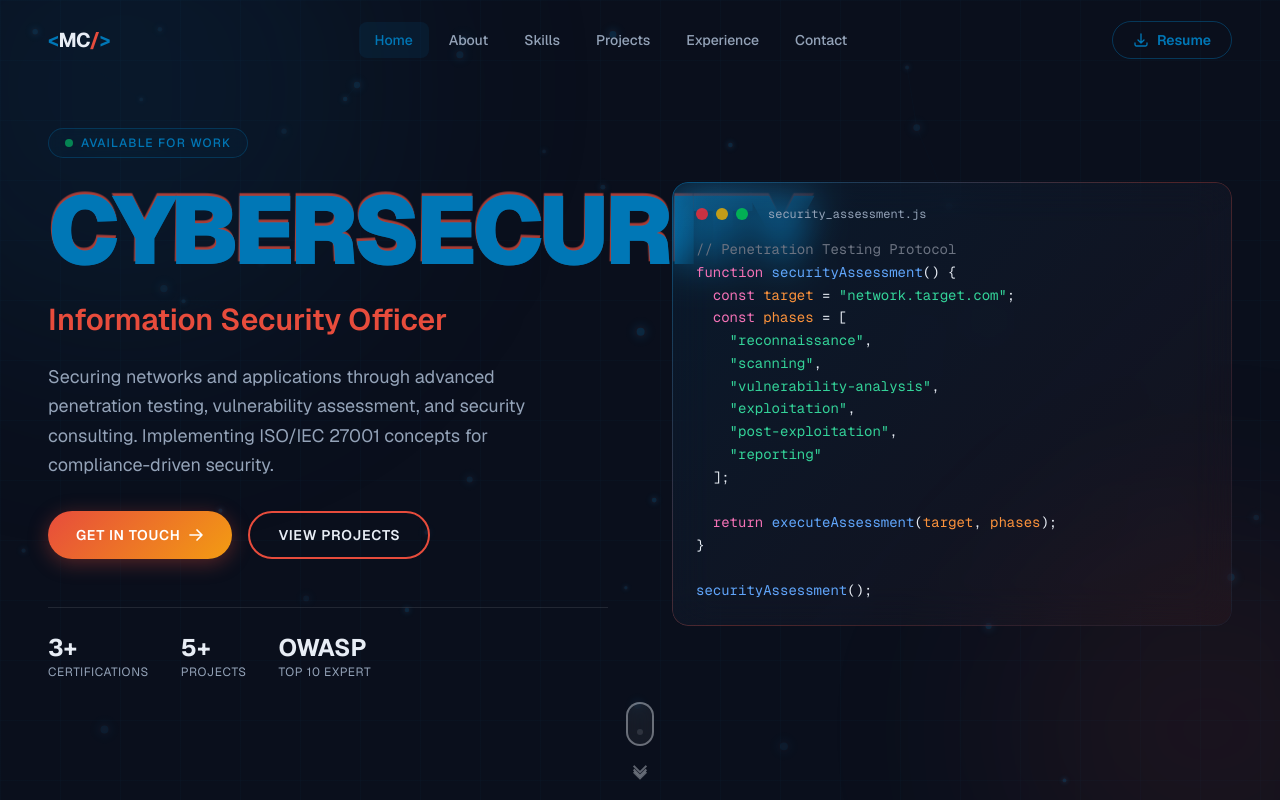
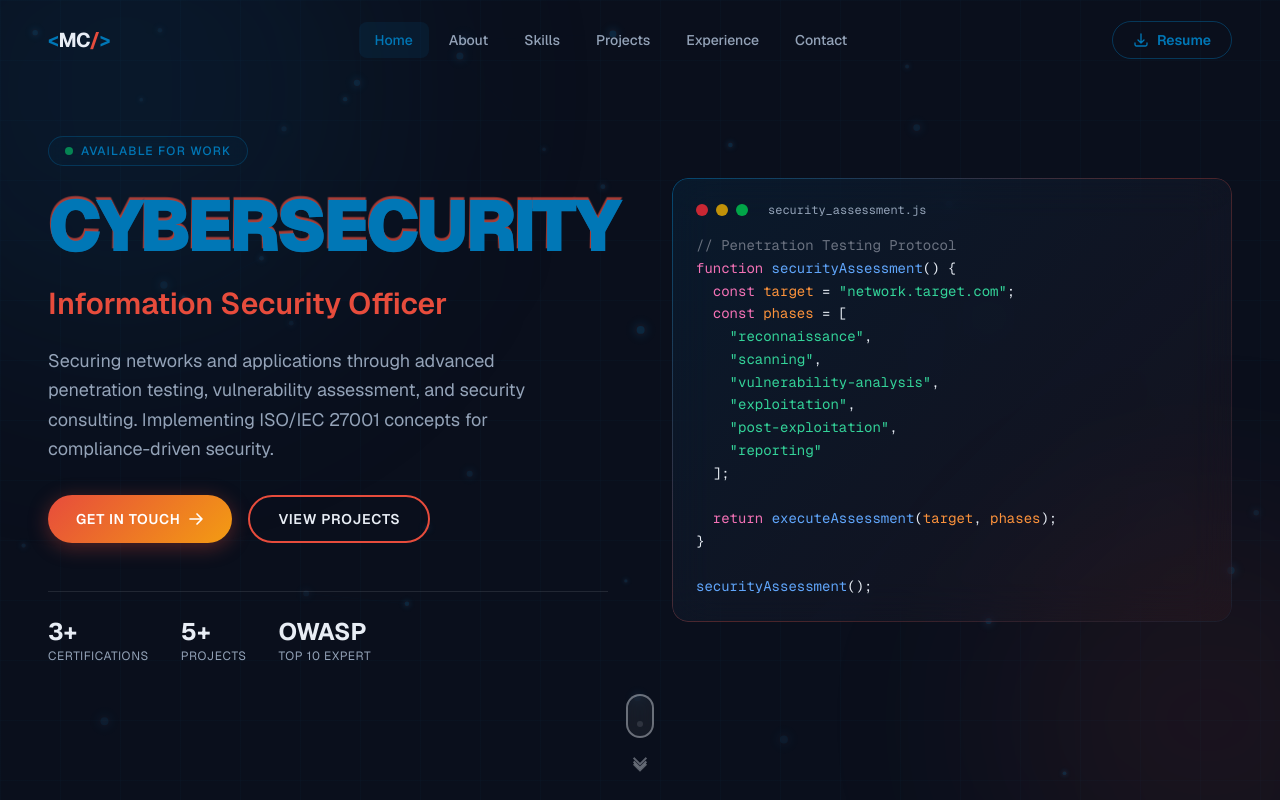
Before and after one commit to 0verWatchO5/MAINPORTFOLIO, a Next.js app: page / in a window 1280 px wide. Shown: the top 800 px of the page. Built offline with nearby package versions, Linux system fonts and the light colour scheme.

Commit message:
feat: add GlitchText component for animated text effects

```diff
--- a/app/components/GlitchText.tsx
+++ b/app/components/GlitchText.tsx
@@ -13,7 +13,7 @@ export default function GlitchText({ text, className = "" }: GlitchTextProps) {
       initial={{ opacity: 0, y: 30 }}
       animate={{ opacity: 1, y: 0 }}
       transition={{ duration: 0.8, ease: "easeOut" }}
-      className={`glitch-text text-5xl md:text-6xl lg:text-7xl xl:text-8xl font-black tracking-tighter text-primary ${className}`}
+      className={`glitch-text text-5xl md:text-6xl lg:text-7xl xl:text-7xl font-black tracking-tighter text-primary ${className}`}
       data-text={text}
     >
       {text}
```
